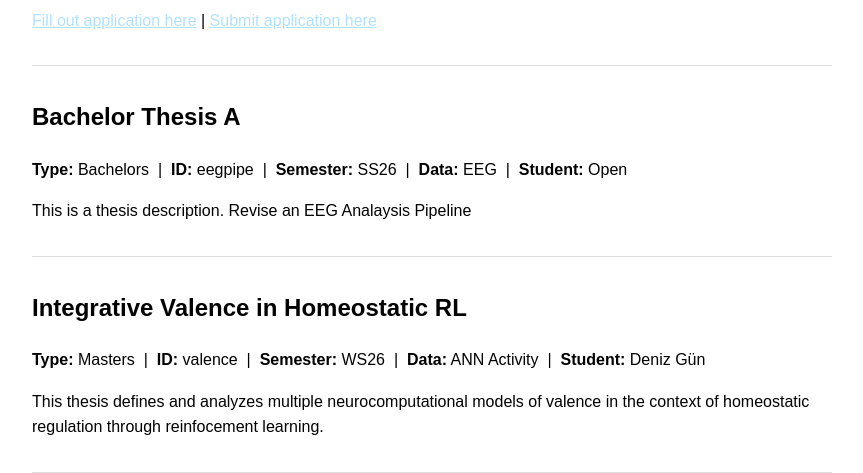
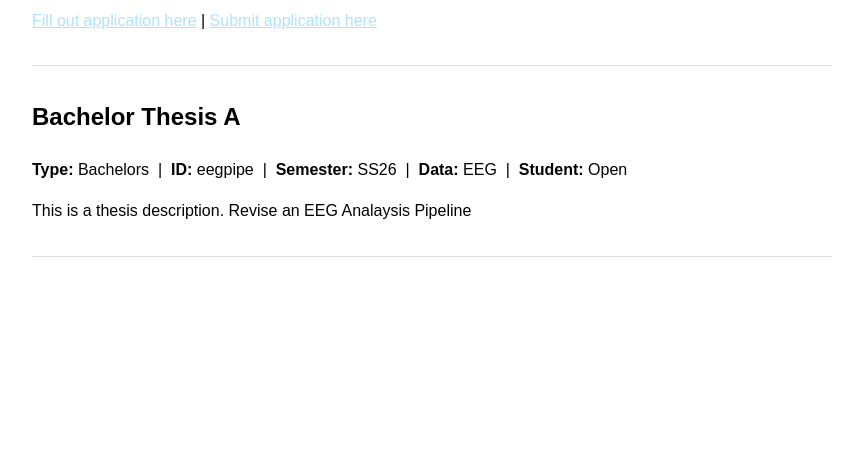
Before and after one commit to cogmodeluos/theses, a plain HTML site: page index.html in a window 1280 px wide. Shown: the part 97-570 px from the top of the page, without its empty margins (208-1071 px from the left). Drawn offline with Linux system fonts and the light colour scheme.

Commit message:
update 2026-04-21 10:04

```diff
--- a/index.html
+++ b/index.html
@@ -15,7 +15,7 @@
 
   <p>
     <a href=https://mic-cloud.org/s/7rncSnPdzzJNkMz> Fill out application here</a> |
-    <a href=https://mic-cloud.org/s/qCoa3mjHNzqzwwb> Submit application here </a>
+    <a href=https://mic-cloud.org/s/bNdWTCAafNN7cbq> Submit application here </a>
   </p>
   <hr>
 
@@ -29,15 +29,6 @@
   <p>This is a thesis description. Revise an EEG Analaysis Pipeline</p>
   <hr>
 
-  <h2>Integrative Valence in Homeostatic RL</h2>
-  <p><strong>Type:</strong> Masters
-      &nbsp;|&nbsp; <strong>ID:</strong> valence
-      &nbsp;|&nbsp; <strong>Semester:</strong> WS26
-      &nbsp;|&nbsp; <strong>Data:</strong> ANN Activity
-      &nbsp;|&nbsp; <strong>Student:</strong> Deniz Gün </p>
-  <p>This thesis defines and analyzes multiple neurocomputational models of valence in the context of homeostatic regulation through reinfocement learning. </p>
-  <hr>
-
 
 </body>
 </html>
```
